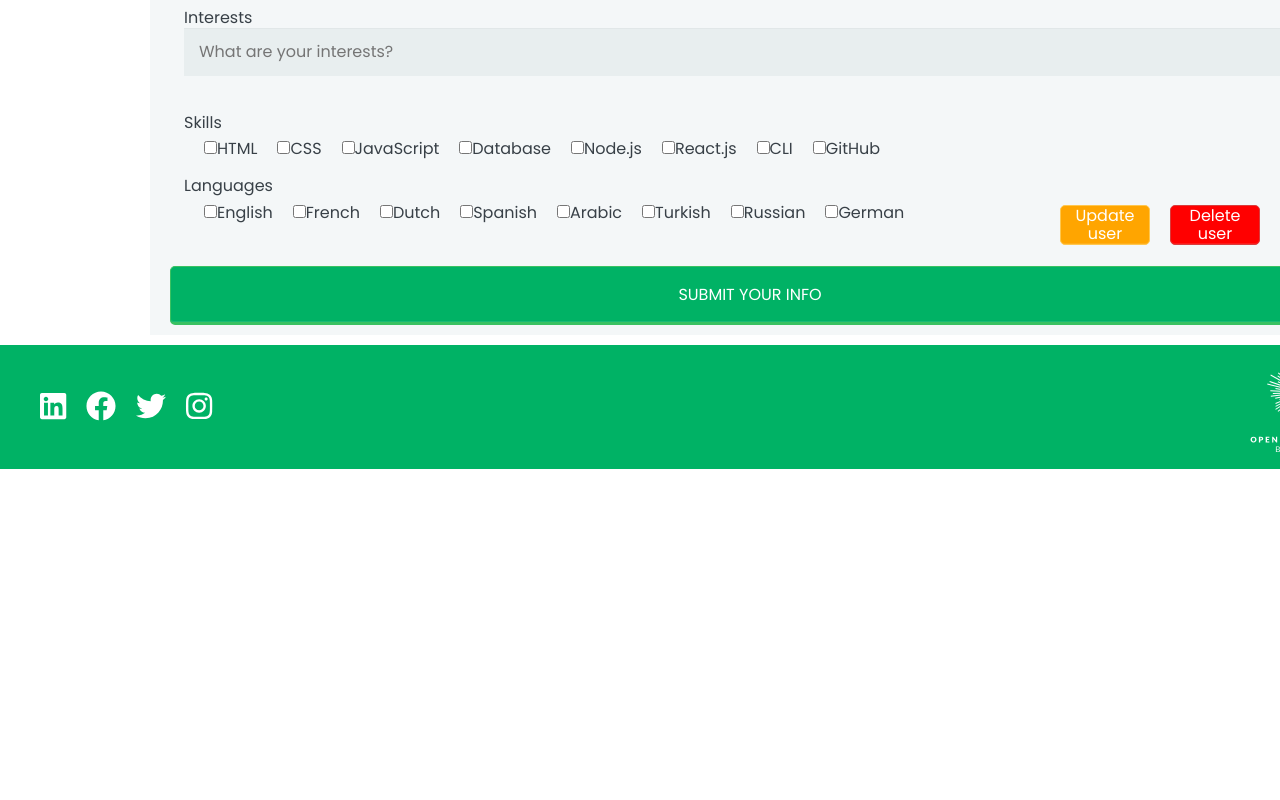
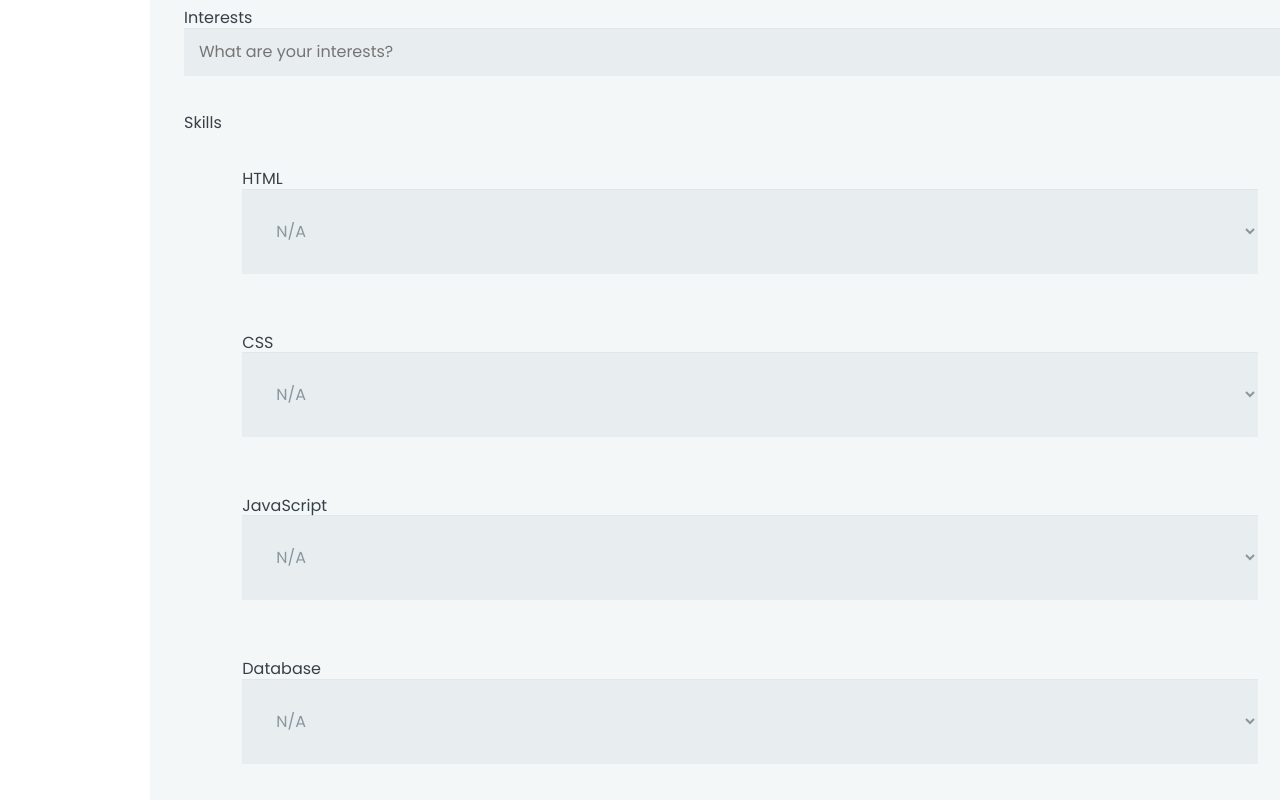
Before and after one commit to HackYourFutureBEHomework/class2-project-bementor-group2, a React (Create React App) app in the folder client/: page /myprofile in a window 1280 px wide. Shown: the part 1520-2320 px from the top of the page. Before the commit the page ends 1989 px from the top, so only its background shows below. Built offline with nearby package versions, Linux system fonts and the light colour scheme.

Commit message:
Improved presentation of skills

```diff
--- a/client/src/assets/css/Profile.css
+++ b/client/src/assets/css/Profile.css
@@ -71,6 +71,17 @@ textarea.bio {
 
 input[type="checkbox"] {
   margin: 0 0px 8px 20px;
+  padding: 30px;
+}
+
+.label-select {
+  padding: 30px;
+  width: 95%;
+  margin: auto;
+}
+
+select {
+  display: block;
   padding: 30px;
 }
 
--- a/client/src/components/MyProfile.jsx
+++ b/client/src/components/MyProfile.jsx
@@ -30,7 +30,9 @@ const languages = [
 class MyProfile extends Component {
   constructor(props) {
     super(props);
-    this.state = {};
+    this.state = {
+      skills: []
+    };
   }
 
   setTitle() {
@@ -58,6 +60,20 @@ class MyProfile extends Component {
 
   handleInputChange = e => {
     this.setState({ [e.target.name]: e.target.value });
+  };
+
+  handleSkillChange = e => {
+    const name = e.target.name;
+    const level = e.target.value;
+    let skills = [...this.state.skills];
+    const skill = skills.find(skill => skill.name == name);
+    if (skill) {
+      skill.level = level;
+    } else {
+      skills.push({ name, level });
+    }
+
+    this.setState({ skills });
   };
 
   handleCheckboxChange = e => {
@@ -94,18 +110,25 @@ class MyProfile extends Component {
   handleSubmit = e => {
     e.preventDefault();
 
-    const newUser = { ...this.state };
+    let newUser = { ...this.state };
 
     newUser = this.updateMenteeMentor(newUser);
 
     // TODO: use a nice UI to inform the user
     createUser(newUser)
-      .then(user => this.setState({ ...user }))
-      .then(() => alert("User was successfully created!"));
+      .then(res => {
+        if (res.message) {
+          alert(`Error while creating user: '${res.message}'`);
+          return;
+        }
+        this.setState({ ...res });
+        alert("User was successfully created!");
+      })
+      .catch(err => alert(`Server error: '${err}'`));
   };
 
-  renderInputs(inputs) {
-    return inputs.map(({ name, label }) => {
+  renderLanguages() {
+    return languages.map(({ name, label }) => {
       return (
         <label key={name} className="inline">
           <input
@@ -116,6 +139,28 @@ class MyProfile extends Component {
             checked={this.state[name]}
           />
           {label}
+        </label>
+      );
+    });
+  }
+
+  renderSkills() {
+    return skills.map(({ name, label }) => {
+      return (
+        <label key={name} className="label-select">
+          {label}
+          <select
+            name={name}
+            value={this.state[name]}
+            onChange={this.handleSkillChange}
+          >
+            <option value="">N/A</option>
+            <option value="1">Basic</option>
+            <option value="2">Novice</option>
+            <option value="3">Intermediate</option>
+            <option value="4">Advanced</option>
+            <option value="5">Expert</option>
+          </select>
         </label>
       );
     });
@@ -262,9 +307,9 @@ class MyProfile extends Component {
                 />
               </label>
               <label>Skills</label>
-              {this.renderInputs(skills)}
+              {this.renderSkills()}
               <label className="languages">Languages</label>
-              {this.renderInputs(languages)}
+              {this.renderLanguages()}
             </fieldset>
           </div>
           <button className="submit_button" type="submit" value="let me Be!">
--- a/client/src/components/UserCardSmall.jsx
+++ b/client/src/components/UserCardSmall.jsx
@@ -11,6 +11,17 @@ import ReactLogo from "../assets/images/slills_logos_svg/react_logo.svg";
 import ArabFlag from "../assets/images/otherlogos/arableagueflag.svg";
 
 import Ranking from "./Ranking";
+
+const skills = [
+  { name: "html", label: "HTML", img: HTMLLogo },
+  { name: "css", label: "CSS", img: cssLogo },
+  { name: "js", label: "JavaScript", img: JSLogo },
+  { name: "datab", label: "Database", img: DatabaseLogo },
+  { name: "node", label: "Node.js", img: NodeLogo },
+  { name: "react", label: "React.js", img: ReactLogo },
+  { name: "cli", label: "CLI", img: CLILogo },
+  { name: "git", label: "GitHub", img: GithubLogo }
+];
 
 class UserCardSmall extends Component {
   constructor(props) {
@@ -32,6 +43,24 @@ class UserCardSmall extends Component {
         this.setState({ users });
       });
   };
+
+  renderSkill(userSkill) {
+    let skill = skills.find(e => e.name === userSkill.name);
+    if (!skill) {
+      return "";
+    }
+
+    return (
+      <span>
+        <img
+          src={skill.img}
+          alt={skill.label + " skill"}
+          title={"Level: " + userSkill.level}
+        />{" "}
+        {userSkill.level}
+      </span>
+    );
+  }
 
   render() {
     const { user } = this.props;
@@ -66,38 +95,7 @@ class UserCardSmall extends Component {
           <div className="skills">
             <div className="details__icons">
               <div className="details__skills">
-                {user.css && <img src={cssLogo} alt="CSS slill" />}
-                {user.html && <img src={HTMLLogo} alt="HTML slill" />}
-                {user.js && <img src={JSLogo} alt="JS slill" />}
-                {user.node && <img src={NodeLogo} alt="NODE slill" />}
-                {user.react && (
-                  <img
-                    src={ReactLogo}
-                    alt="ReactJS skill"
-                    title="ReactJs skills"
-                  />
-                )}
-                {user.datab && (
-                  <img
-                    src={DatabaseLogo}
-                    alt="Database skill"
-                    title="Database skills"
-                  />
-                )}
-                {user.git && (
-                  <img
-                    src={GithubLogo}
-                    alt="GitHub skill"
-                    title="GitHub skills"
-                  />
-                )}
-                {user.cli && (
-                  <img
-                    src={CLILogo}
-                    alt="Command line skill"
-                    title="CommandLineInterface skills"
-                  />
-                )}
+                {user.skills.map(this.renderSkill)}
               </div>
               <div className="details__languages">
                 {user.eng && (
--- a/client/src/components/UserProfile.jsx
+++ b/client/src/components/UserProfile.jsx
@@ -12,15 +12,25 @@ import ArabFlag from "../assets/images/otherlogos/arableagueflag.svg";
 import { Link } from "react-router-dom";
 import { userDetails } from "../api/users";
 import Container from "./Container";
-import UserCardSmall from "./UserCardSmall";
 
 import Ranking from "./Ranking";
+
+const skills = [
+  { name: "html", label: "HTML", img: HTMLLogo },
+  { name: "css", label: "CSS", img: cssLogo },
+  { name: "js", label: "JavaScript", img: JSLogo },
+  { name: "datab", label: "Database", img: DatabaseLogo },
+  { name: "node", label: "Node.js", img: NodeLogo },
+  { name: "react", label: "React.js", img: ReactLogo },
+  { name: "cli", label: "CLI", img: CLILogo },
+  { name: "git", label: "GitHub", img: GithubLogo }
+];
 
 class UserProfile extends Component {
   constructor(props) {
     super(props);
     this.state = {
-      user: [],
+      user: {},
       myProfileId: "5c9cb17304131e3ebd0f80d7",
       myUpdatedProfile: []
     };
@@ -51,8 +61,24 @@ class UserProfile extends Component {
 
   handleAddMentor = async () => {};
 
+  renderSkill(_id, userSkill) {
+    let skill = skills.find(e => e.name === userSkill.name);
+
+    return (
+      <span key={skill.name}>
+        <img
+          src={skill.img}
+          alt={skill.label + " skill"}
+          title={"Level: " + userSkill.level}
+        />{" "}
+        {userSkill.level}
+        <Ranking id={_id} ranking={userSkill.level} />
+      </span>
+    );
+  }
+
   render() {
-    console.log(this.state.myUpdatedProfile);
+    // console.log(this.state.myUpdatedProfile);
     const {
       _id,
       mentor,
@@ -63,14 +89,7 @@ class UserProfile extends Component {
       location,
       bio,
       interests,
-      html,
-      css,
-      js,
-      datab,
-      node,
-      react,
-      cli,
-      git,
+      skills = [],
       eng,
       fr,
       du,
@@ -105,14 +124,17 @@ class UserProfile extends Component {
                 <span className="detailsFull__comment">Hi, my name is </span>
                 <span className="detailsFull__firstName">{firstName}</span>
 
+                <Ranking id={_id} ranking={ranking} />
 
-            <Ranking id={_id} ranking={ranking} />
-
-            <div className="detailsFull__role">
-              <span className="detailsFull__comment">...I'm a </span>
-              {mentor && <span className="detailsFull__mentor">Mentor</span>}
-              {mentee && <span className="detailsFull__mentee">Mentee</span>}
-            </div>
+                <div className="detailsFull__role">
+                  <span className="detailsFull__comment">...I'm a </span>
+                  {mentor && (
+                    <span className="detailsFull__mentor">Mentor</span>
+                  )}
+                  {mentee && (
+                    <span className="detailsFull__mentee">Mentee</span>
+                  )}
+                </div>
 
                 <span className="detailsFull__lastName"> {lastName}</span>
               </div>
@@ -141,54 +163,7 @@ class UserProfile extends Component {
               <div className="skillsFull">
                 <div className="detailsFull__skills">
                   <span className="detailsFull__comment">My core skills</span>
-                  {css && (
-                    <img src={cssLogo} alt="CSS skill" title="CSS skills" />
-                  )}
-                  {html && (
-                    <img src={HTMLLogo} alt="HTML skill" title="HTML skills" />
-                  )}
-                  {js && (
-                    <img
-                      src={JSLogo}
-                      alt="JS skill"
-                      title="JavaScript skills"
-                    />
-                  )}
-                  {node && (
-                    <img
-                      src={NodeLogo}
-                      alt="NODE skill"
-                      title="NodeJS skills"
-                    />
-                  )}
-                  {react && (
-                    <img
-                      src={ReactLogo}
-                      alt="ReactJS skill"
-                      title="ReactJs skills"
-                    />
-                  )}
-                  {datab && (
-                    <img
-                      src={DatabaseLogo}
-                      alt="Database skill"
-                      title="Database skills"
-                    />
-                  )}
-                  {git && (
-                    <img
-                      src={GithubLogo}
-                      alt="GitHub skill"
-                      title="GitHub skills"
-                    />
-                  )}
-                  {cli && (
-                    <img
-                      src={CLILogo}
-                      alt="Command line skill"
-                      title="CommandLineInterface skills"
-                    />
-                  )}
+                  {skills.map(skill => this.renderSkill(_id, skill))}
                 </div>
                 <div className="detailsFull__languages">
                   <span className="detailsFull__comment">I speak</span>
```
